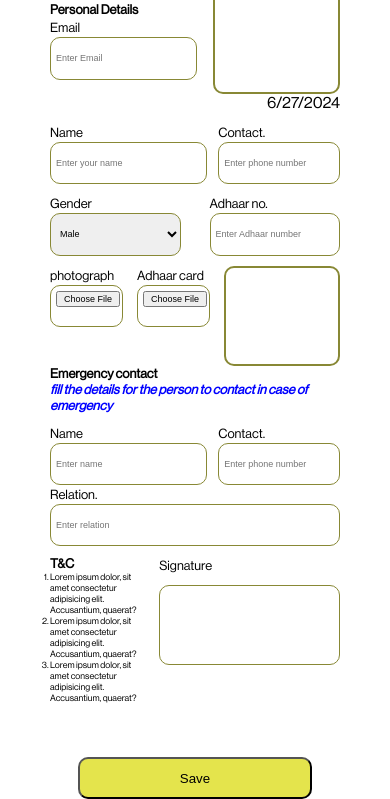
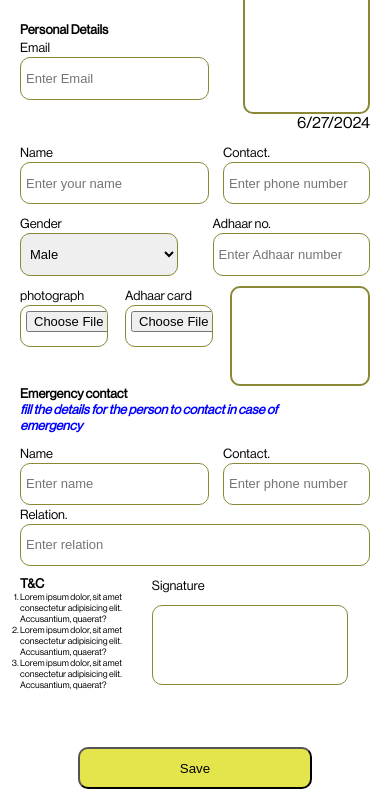
Before and after one commit to lakshya-klr/MOBPG, a plain HTML site: page index.html in a window 390 px wide. Shown: the part 124-923 px from the top of the page. Drawn offline with Linux system fonts and the light colour scheme.

Commit message:
Update syle.css
updated the sign box and the font and decreased the overall padding

```diff
--- a/syle.css
+++ b/syle.css
@@ -461,7 +461,7 @@ body{
     width: 100%;
 }
 .inputfeild{
-    font-size: xx-small;
+    font-size: small;
 }
 .firstwrapper{
     align-items: center;
@@ -490,7 +490,7 @@ body{
     left:0;
     }
 #signbox{
-        width:100%;
+        width:90%;
     }
     .lastwrap{width: 100%;}
 
@@ -505,4 +505,8 @@ body{
     width:60%;
     margin-left: 20%;
 }
+#invoice{
+    padding:20px;
 }
+
+}
```
